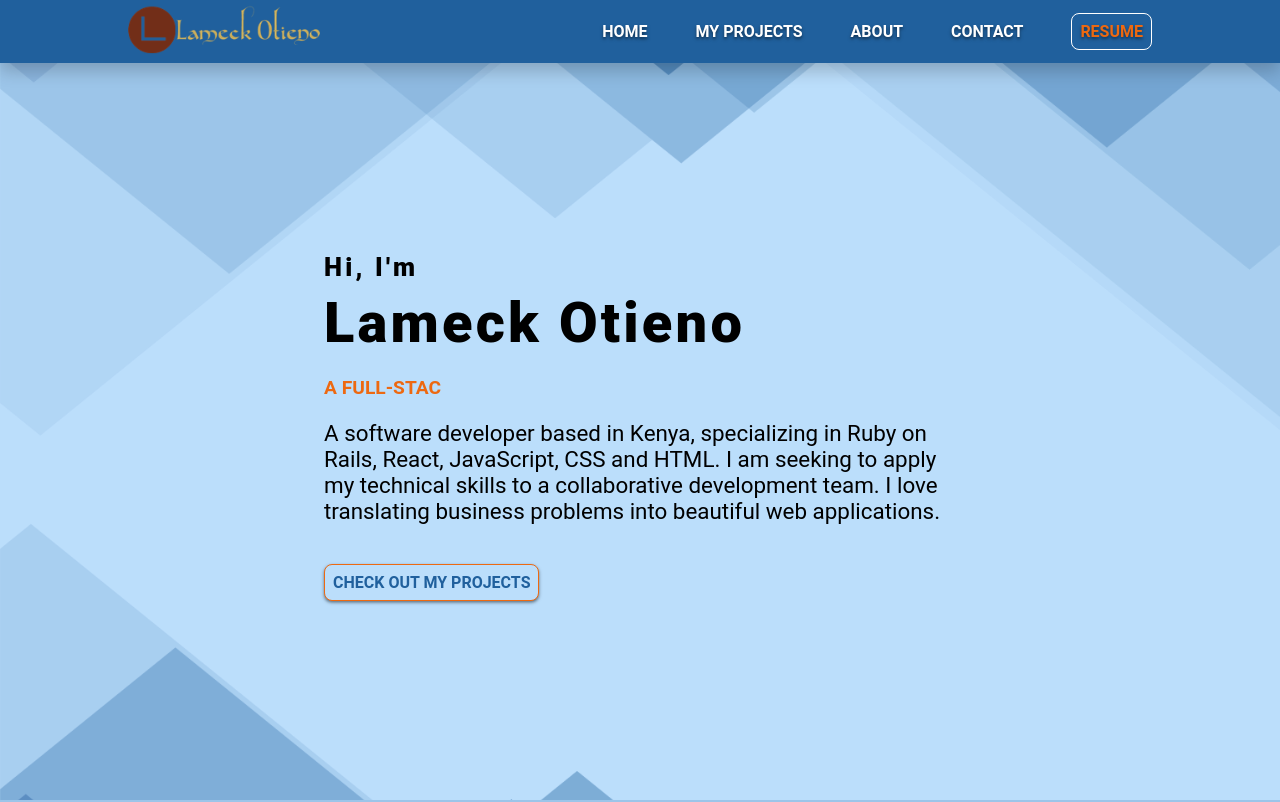
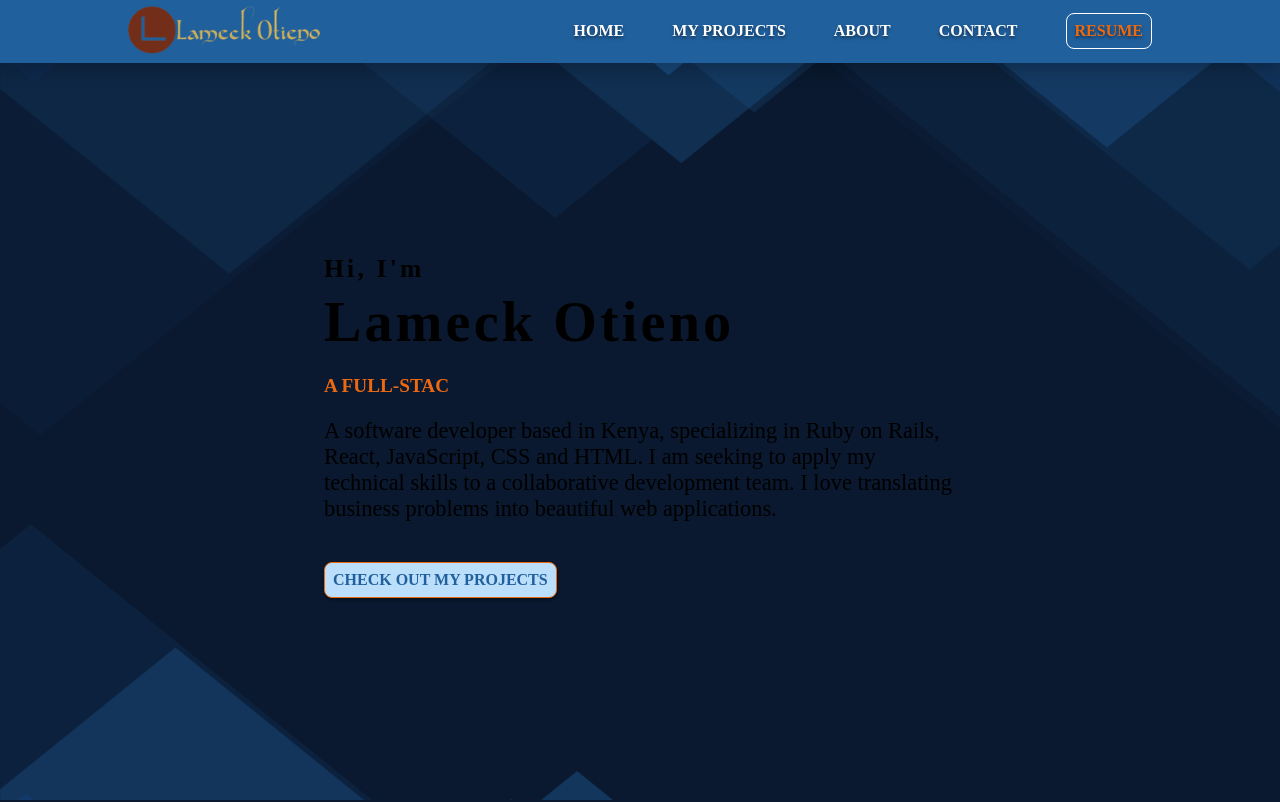
Before and after one commit to Lameck1/lameck, a React (Create React App) app: page / in a window 1280 px wide. Shown: the top 802 px of the page. Built offline with nearby package versions, Linux system fonts and the light colour scheme.

Commit message:
Refactor colors

```diff
--- a/src/App.css
+++ b/src/App.css
@@ -1,3 +1,3 @@
 #root {
-  background-color: #bbdefb;
+  background-color: var(--navy);
 }
--- a/src/components/about/About.jsx
+++ b/src/components/about/About.jsx
@@ -18,7 +18,7 @@ const About = () => {
 };
 
 const Section = styled.section`
-  background-color: #f5f5f5;
+  background-color: inherit;
   min-height: 100vh;
   padding: 5rem 0.5rem;
 
--- a/src/components/contact/Contact.jsx
+++ b/src/components/contact/Contact.jsx
@@ -18,7 +18,7 @@ const Contact = () => {
 };
 
 const Section = styled.section`
-  background-color: #eee;
+  background-color: inherit;
   min-height: 100vh;
   padding: 5rem 0.5rem;
 
--- a/src/components/footer/Footer.jsx
+++ b/src/components/footer/Footer.jsx
@@ -18,7 +18,7 @@ const PageFooter = () => {
 };
 
 const Footer = styled.footer`
-  background-color: #f5f5f5;
+  background-color: inherit;
 
   @media screen and (min-width: 768px) {
   }
--- a/src/components/projects/Projects.jsx
+++ b/src/components/projects/Projects.jsx
@@ -60,7 +60,7 @@ const Projects = ({ projects }) => {
 };
 
 const Section = styled.section`
-  background-color: #9cc5e9;
+  background-color: inherit;
   min-height: 100vh;
   display: flex;
   flex-direction: column;
--- a/src/index.css
+++ b/src/index.css
@@ -1,14 +1,29 @@
 :root {
   --primary-color: #20609d;
   --secondary-color: #ed6911;
-  --font-family: 'Roboto', sans-serif;
+  --dark-navy: #020c1b;
+  --navy: #0a192f;
+  --light-navy: #112240;
+  --lightest-navy: #233554;
+  --navy-shadow: rgba(2, 12, 27, 0.7);
+  --dark-slate: #495670;
+  --slate: #8892b0;
+  --light-slate: #a8b2d1;
+  --lightest-slate: #ccd6f6;
+  --white: #e6f1ff;
+  --green: #64ffda;
+  --green-tint: rgba(100, 255, 218, 0.1);
+  --pink: #f57dff;
+  --blue: #57cbff;
+  --font-sans: 'Calibre', 'Inter', 'San Francisco', 'SF Pro Text', -apple-system,
+    system-ui, sans-serif;
+  --font-mono: 'SF Mono', 'Fira Code', 'Fira Mono', 'Roboto Mono', monospace;
 }
 
 * {
   margin: 0;
   padding: 0;
   box-sizing: border-box;
-  font-family: var(--font-family);
 }
 
 html {
@@ -29,11 +44,11 @@ body {
 }
 
 ::-webkit-scrollbar {
-  width: 0px;
-  background-color: var(--primary-color);
-  width: 0.3rem;
+  background-color: var(--navy);
+  width: 0.4rem;
 }
 
 ::-webkit-scrollbar-thumb {
-  background-color: var(--secondary-color);
+  background-color: var(--dark-slate);
+  border-radius: 0.4rem;
 }
```
